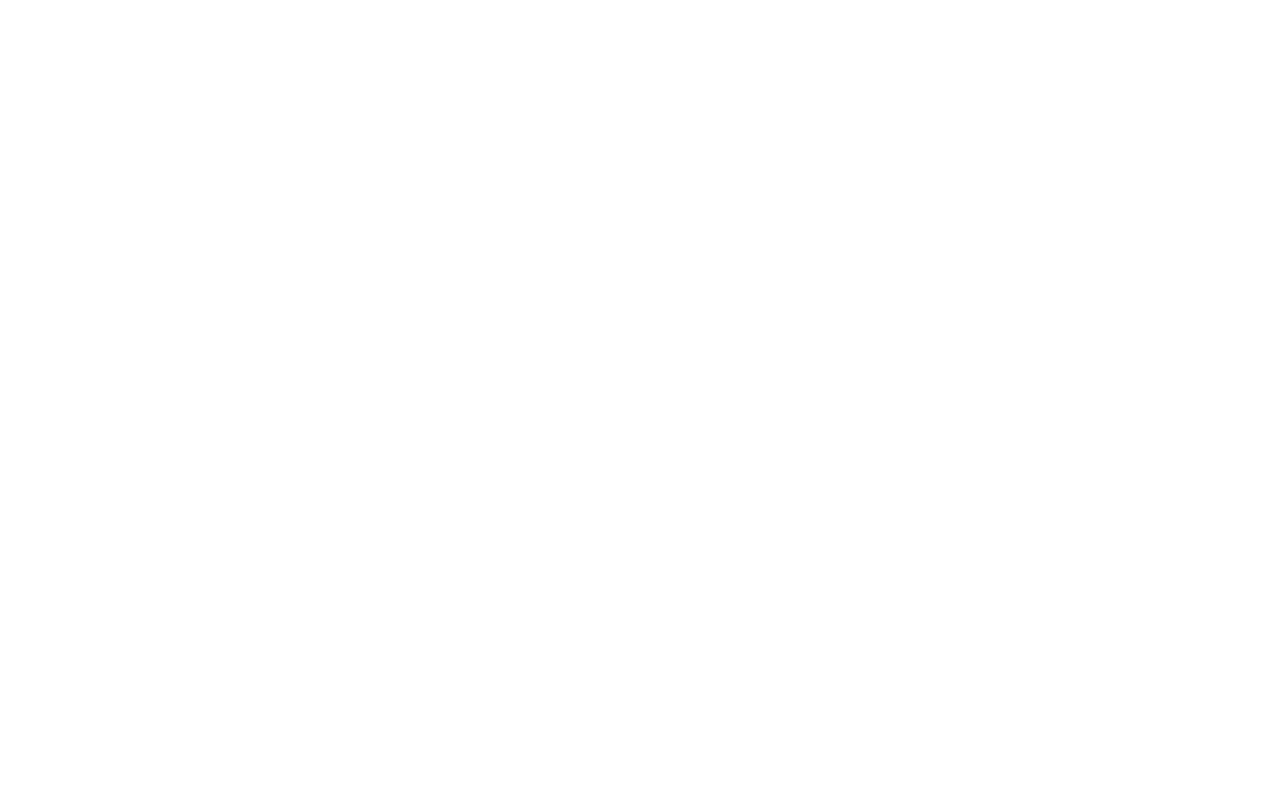
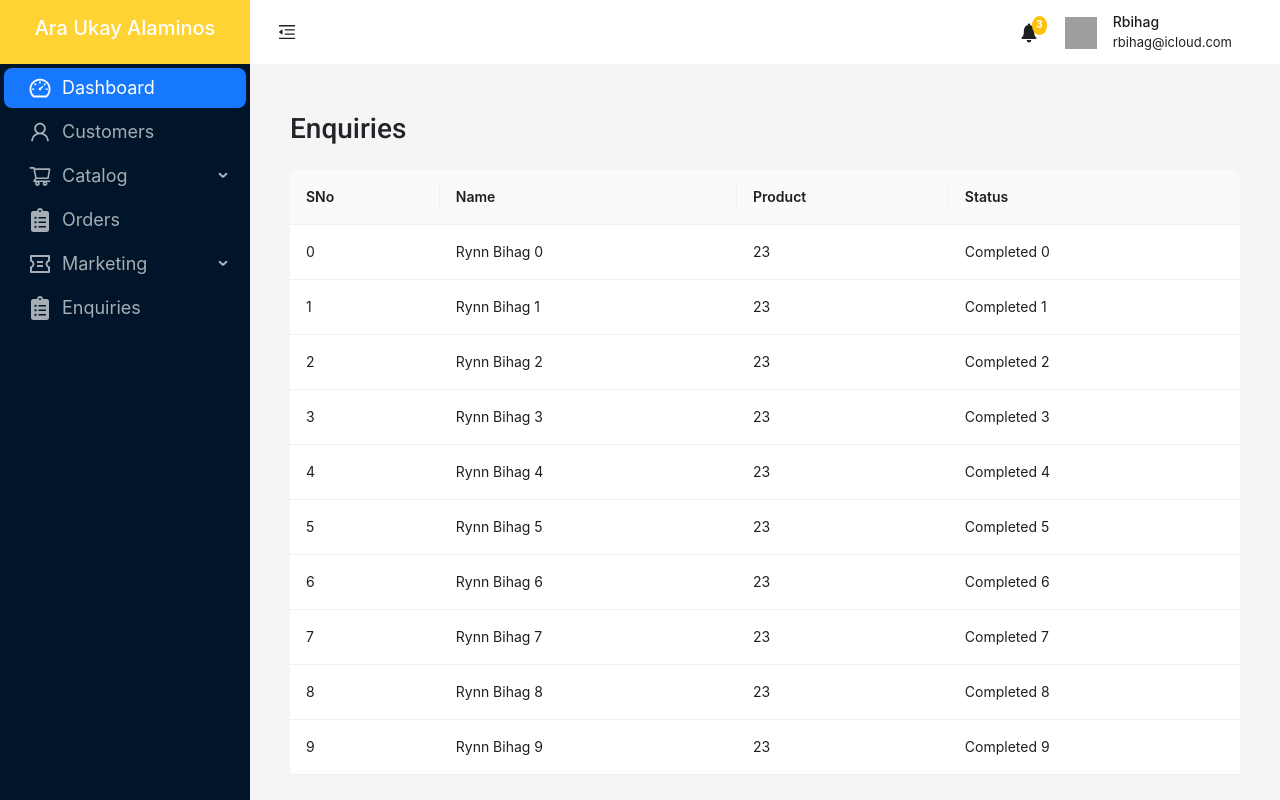
Before and after one commit to Rbihag/ecomm-app-admin, a React (Create React App) app: page /admin/enquiries in a window 1280 px wide. Before the commit this address had no page. Built offline with nearby package versions, Linux system fonts and the light colour scheme; grey boxes are pictures that could not be loaded.

Commit message:
Completed enquiries

```diff
--- a/src/App.js
+++ b/src/App.js
@@ -5,6 +5,7 @@ import Login from './pages/Login.js';
 import Resetpassword from './pages/Resetpassword.js';
 import Forgotpassword from './pages/Forgotpassword.js';
 import MainLayout from './components/MainLayout.js';
+import Enquiries from './pages/Enquiries.js';
 
 function App() {
   return (
@@ -15,6 +16,7 @@ function App() {
         <Route path='/forgot-password' element={<Forgotpassword />} />
         <Route path='/admin' element={<MainLayout />} >
           <Route index element={<Dashboard />} />
+          <Route path='enquiries' element={<Enquiries />} />
         </Route>
       </Routes>
     </Router>
--- a/src/pages/Enquiries.js
+++ b/src/pages/Enquiries.js
@@ -1,4 +1,33 @@
 import React from 'react'
+import { Table } from "antd";
+
+const columns = [
+    {
+        title: "SNo",
+        dataIndex: "key",
+    },
+    {
+        title: "Name",
+        dataIndex: "name",
+    },
+    {
+        title: "Product",
+        dataIndex: "product",
+    },
+    {
+        title: "Status",
+        dataIndex: "status",
+    },
+];
+const data1 = [];
+for (let i = 0; i < 46; i++) {
+    data1.push({
+        key: i,
+        name: `Rynn Bihag ${i}`,
+        product: 23,
+        status: `Completed ${i}`,
+    });
+}
 
 const Enquiries = () => {
     return (
```
